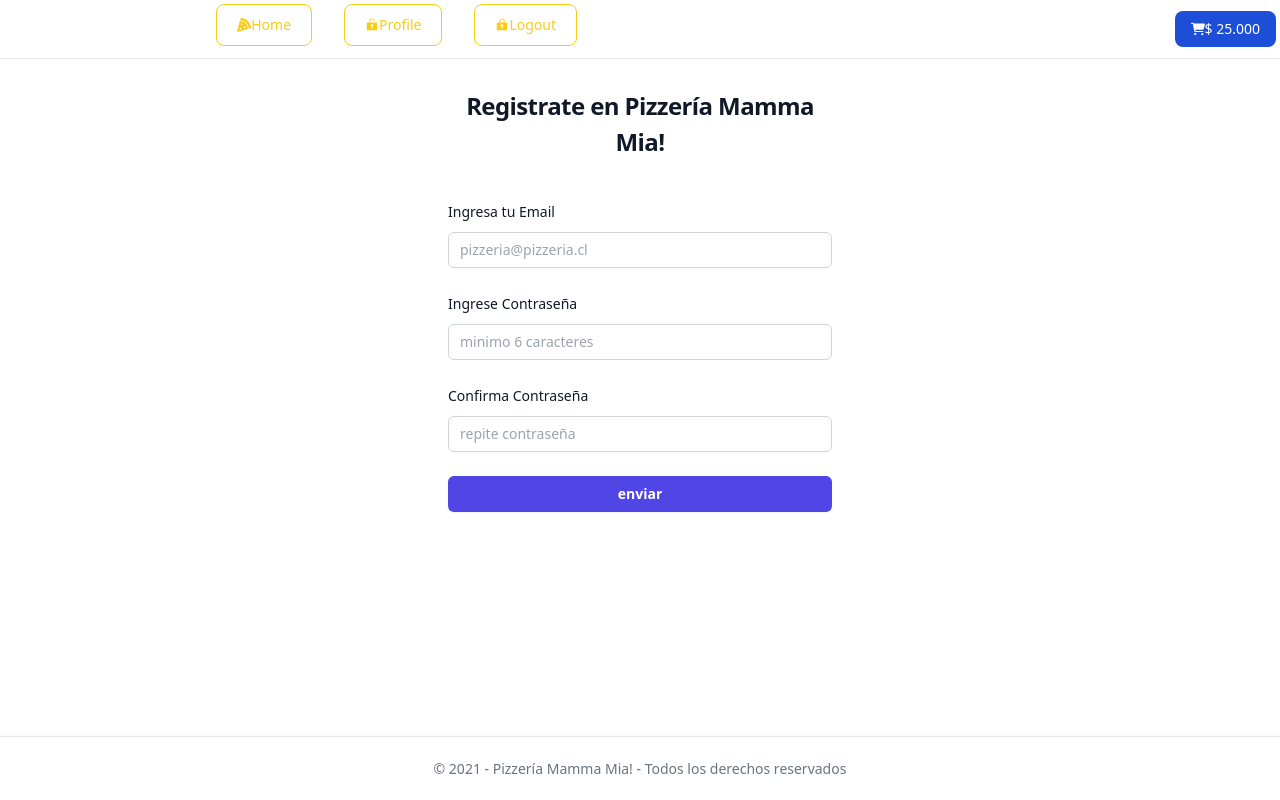
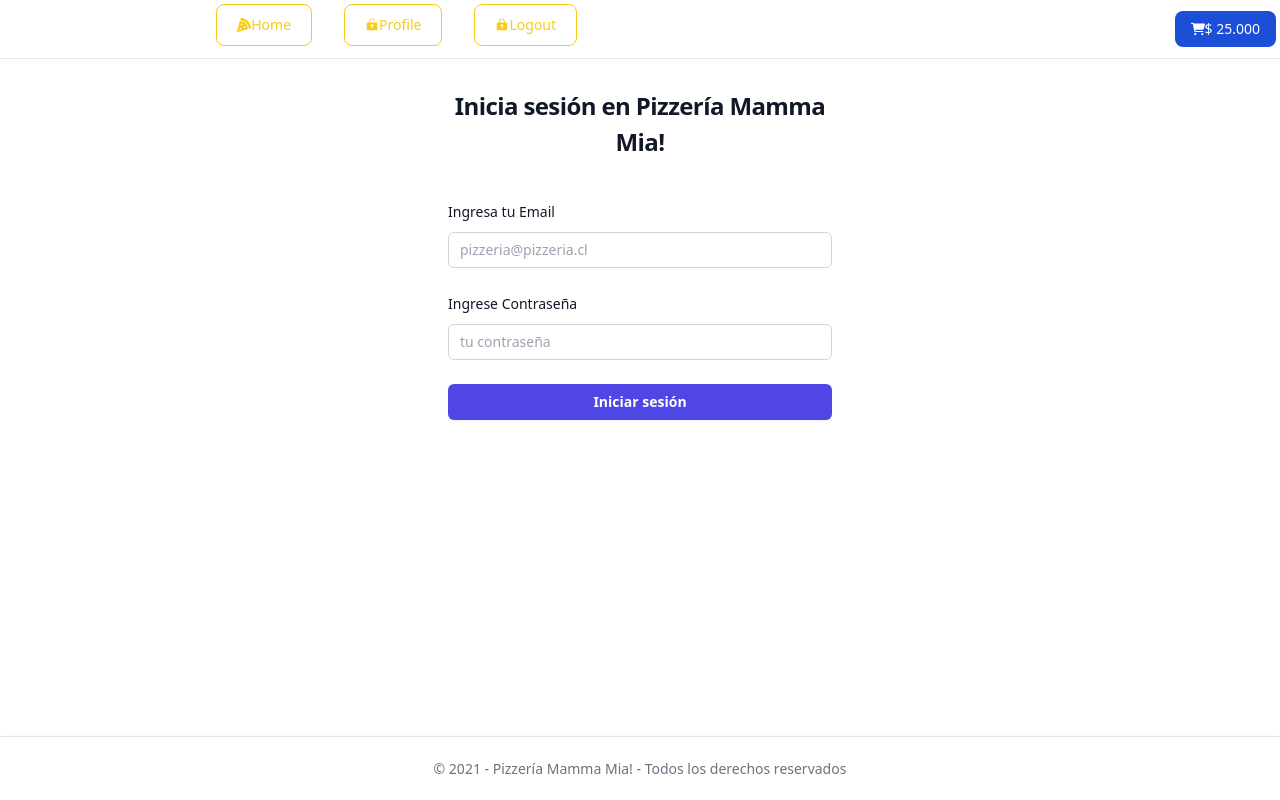
Before and after one commit to OsvaldoVivar/desafioReact01, a React (Vite) app: page / in a window 1280 px wide. Built offline with nearby package versions, Linux system fonts and the light colour scheme.

Commit message:
agregado el Login y comentado en App.jsx los anteriores

```diff
--- a/src/App.jsx
+++ b/src/App.jsx
@@ -2,6 +2,7 @@
 import Footer from "./components/Footer";
 import Home from "./pages/Home";
 import Register from "./pages/Register";
+import Login from "./pages/Login";
 
 function App() {
   return (
@@ -10,7 +11,8 @@
         <Navbar />
         <div className="flex-grow">
           {/* <Home /> */}
-          <Register />
+          {/* <Register /> */}
+          <Login />
         </div>
         <Footer />
       </div>
--- a/src/pages/Login.jsx
+++ b/src/pages/Login.jsx
@@ -1,7 +1,88 @@
-import React from "react";
+import React, { useState } from "react";
 
 const Login = () => {
-  return <div></div>;
+  const [email, setEmail] = useState("");
+  const [clave, setClave] = useState("");
+
+  const handleSubmit = (event) => {
+    event.preventDefault();
+    if (email === "" || clave === "") {
+      alert("Todos los campos son obligatorios");
+    } else if (clave.length < 6) {
+      alert("La contraseña debe tener al menos 6 caracteres");
+    } else {
+      alert("Iniciando Éxito");
+    }
+  };
+
+  return (
+    <div className="flex min-h-full flex-1 flex-col justify-center px-6 py-12 lg:px-8">
+      <div className="sm:mx-auto sm:w-full sm:max-w-sm">
+        <h2 className="mt-10 text-center text-2xl/9 font-bold tracking-tight text-gray-900">
+          Inicia sesión en Pizzería Mamma Mia!
+        </h2>
+      </div>
+
+      <div className="mt-10 sm:mx-auto sm:w-full sm:max-w-sm">
+        <form action="#" method="POST" className="space-y-6">
+          <div>
+            <label
+              htmlFor="email"
+              className="block text-sm/6 font-medium text-gray-900"
+            >
+              Ingresa tu Email
+            </label>
+            <div className="mt-2">
+              <input
+                id="email"
+                name="email"
+                type="email"
+                required
+                autoComplete="email"
+                placeholder="pizzeria@pizzeria.cl"
+                className="block w-full rounded-md bg-white px-3 py-1.5 text-base text-gray-900 outline outline-1 -outline-offset-1 outline-gray-300 placeholder:text-gray-400 focus:outline focus:outline-2 focus:-outline-offset-2 focus:outline-indigo-600 sm:text-sm/6"
+                onChange={(event) => setEmail(event.target.value)}
+              />
+            </div>
+          </div>
+
+          <div>
+            <div className="flex items-center justify-between">
+              <label
+                htmlFor="password"
+                className="block text-sm/6 font-medium text-gray-900"
+              >
+                Ingrese Contraseña
+              </label>
+              <div className="text-sm"></div>
+            </div>
+            <div className="mt-2">
+              <input
+                id="password"
+                name="password"
+                type="password"
+                required
+                autoComplete="current-password"
+                placeholder="tu contraseña"
+                className="block w-full rounded-md bg-white px-3 py-1.5 text-base text-gray-900 outline outline-1 -outline-offset-1 outline-gray-300 placeholder:text-gray-400 focus:outline focus:outline-2 focus:-outline-offset-2 focus:outline-indigo-600 sm:text-sm/6"
+                onChange={(event) => setClave(event.target.value)}
+              />
+            </div>
+          </div>
+
+          <div>
+            <button
+              type="submit"
+              className="flex w-full justify-center rounded-md bg-indigo-600 px-3 py-1.5 text-sm/6 font-semibold text-white shadow-sm hover:bg-indigo-500 focus-visible:outline focus-visible:outline-2 focus-visible:outline-offset-2 focus-visible:outline-indigo-600"
+              onClick={handleSubmit}
+            >
+              Iniciar sesión
+            </button>
+          </div>
+        </form>
+      </div>
+    </div>
+  );
 };
 
 export default Login;
```
